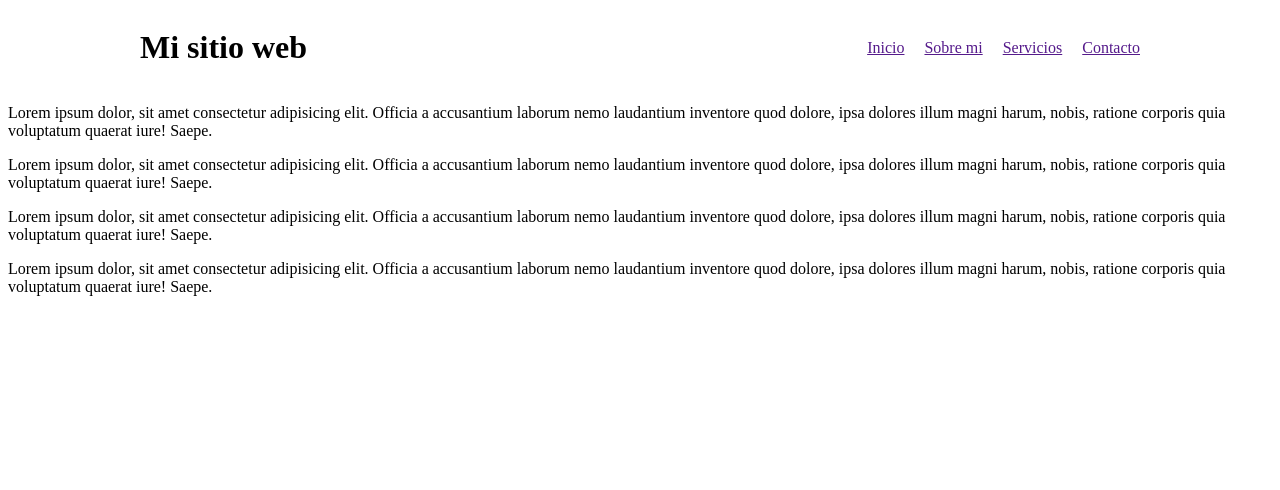
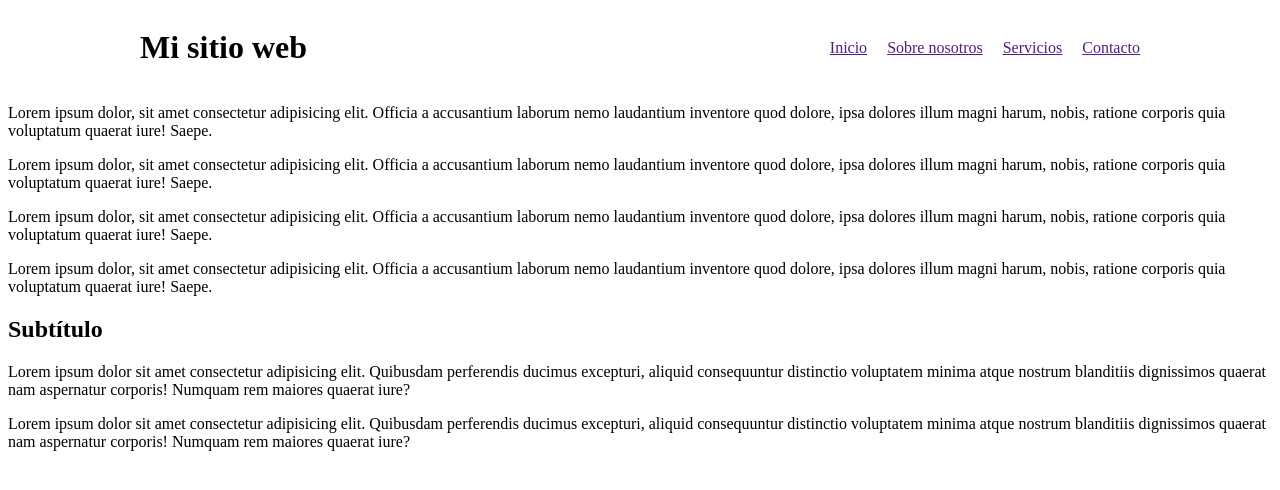
Before and after one commit to Hellerunne/miweb, a plain HTML site: page index.html in a window 1280 px wide. Drawn offline with Linux system fonts and the light colour scheme.

Commit message:
Añadir nuevas secciones de texto y actualizar enlace del menu

```diff
--- a/index.html
+++ b/index.html
@@ -14,7 +14,7 @@
 			<h1 class="logo">Mi sitio web</h1>
 			<ul>
 				<li><a href="">Inicio</a></li>
-				<li><a href="">Sobre mi</a></li>
+				<li><a href="">Sobre nosotros</a></li>
 				<li><a href="">Servicios</a></li>
 				<li><a href="">Contacto</a></li>
 			</ul>
@@ -22,10 +22,17 @@
 	</div>
 
 	<main>
-		<p>Lorem ipsum dolor, sit amet consectetur adipisicing elit. Officia a accusantium laborum nemo laudantium inventore quod dolore, ipsa dolores illum magni harum, nobis, ratione corporis quia voluptatum quaerat iure! Saepe.</p>
-		<p>Lorem ipsum dolor, sit amet consectetur adipisicing elit. Officia a accusantium laborum nemo laudantium inventore quod dolore, ipsa dolores illum magni harum, nobis, ratione corporis quia voluptatum quaerat iure! Saepe.</p>
-		<p>Lorem ipsum dolor, sit amet consectetur adipisicing elit. Officia a accusantium laborum nemo laudantium inventore quod dolore, ipsa dolores illum magni harum, nobis, ratione corporis quia voluptatum quaerat iure! Saepe.</p>
-		<p>Lorem ipsum dolor, sit amet consectetur adipisicing elit. Officia a accusantium laborum nemo laudantium inventore quod dolore, ipsa dolores illum magni harum, nobis, ratione corporis quia voluptatum quaerat iure! Saepe.</p>
+		<section>
+			<p>Lorem ipsum dolor, sit amet consectetur adipisicing elit. Officia a accusantium laborum nemo laudantium inventore quod dolore, ipsa dolores illum magni harum, nobis, ratione corporis quia voluptatum quaerat iure! Saepe.</p>
+			<p>Lorem ipsum dolor, sit amet consectetur adipisicing elit. Officia a accusantium laborum nemo laudantium inventore quod dolore, ipsa dolores illum magni harum, nobis, ratione corporis quia voluptatum quaerat iure! Saepe.</p>
+			<p>Lorem ipsum dolor, sit amet consectetur adipisicing elit. Officia a accusantium laborum nemo laudantium inventore quod dolore, ipsa dolores illum magni harum, nobis, ratione corporis quia voluptatum quaerat iure! Saepe.</p>
+			<p>Lorem ipsum dolor, sit amet consectetur adipisicing elit. Officia a accusantium laborum nemo laudantium inventore quod dolore, ipsa dolores illum magni harum, nobis, ratione corporis quia voluptatum quaerat iure! Saepe.</p>
+		</section>
+		<section>
+			<h2>Subtítulo</h2>
+			<p>Lorem ipsum dolor sit amet consectetur adipisicing elit. Quibusdam perferendis ducimus excepturi, aliquid consequuntur distinctio voluptatem minima atque nostrum blanditiis dignissimos quaerat nam aspernatur corporis! Numquam rem maiores quaerat iure?</p>
+			<p>Lorem ipsum dolor sit amet consectetur adipisicing elit. Quibusdam perferendis ducimus excepturi, aliquid consequuntur distinctio voluptatem minima atque nostrum blanditiis dignissimos quaerat nam aspernatur corporis! Numquam rem maiores quaerat iure?</p>
+		</section>
 	</main>
 
 	<script src="js/jquery.js"></script>
```
